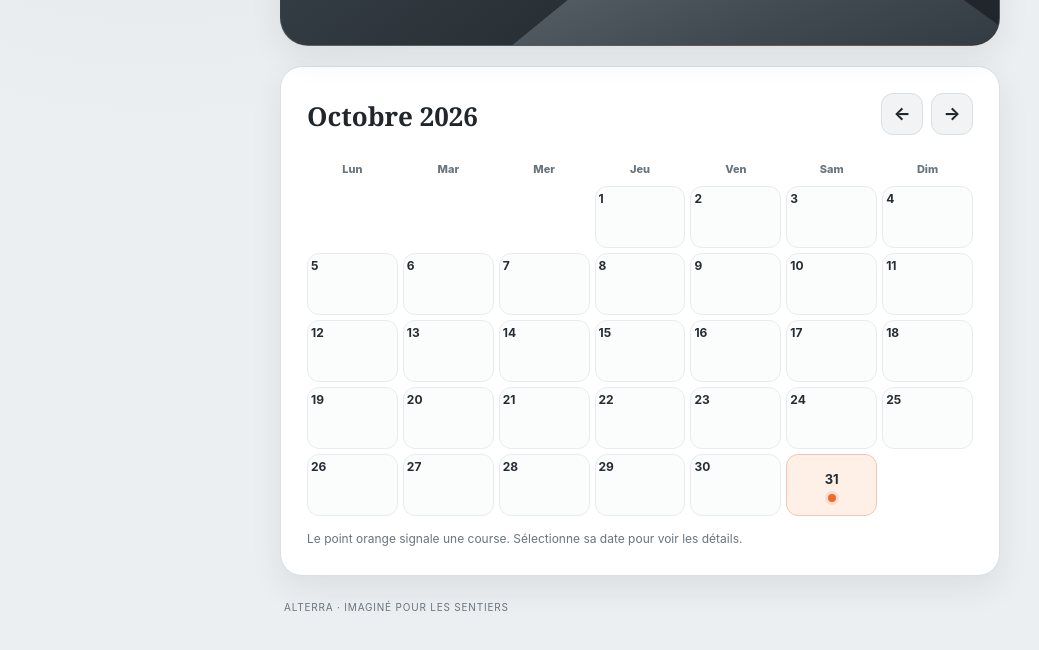
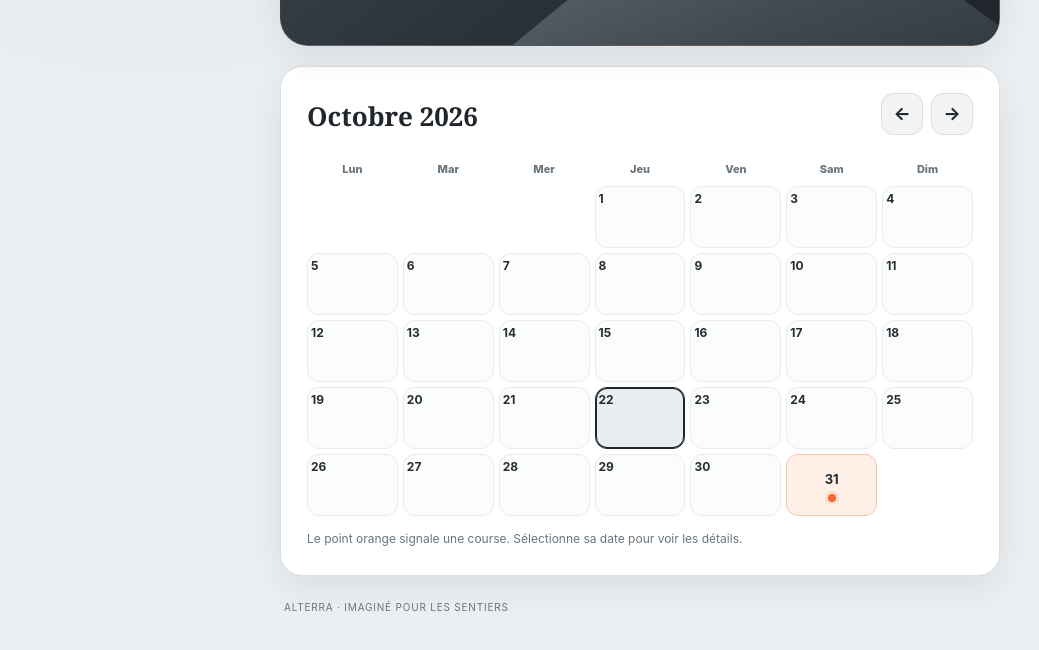
Before and after one commit to ClmntVrn/Alterra, a plain HTML site: page index.html in a window 1280 px wide. Shown: the part 404-1054 px from the top of the page, without its empty margins (0-1039 px from the left). Drawn offline with Linux system fonts and the light colour scheme.

Commit message:
add current date

```diff
--- a/index.html
+++ b/index.html
@@ -96,6 +96,8 @@
         details: "45 km · 1 000 m D+ · Départ à 23:30"
       }
     };
+    const today = new Date();
+    today.setHours(0, 0, 0, 0);
     const monthFormatter = new Intl.DateTimeFormat("fr-FR", {
       month: "long",
       year: "numeric"
@@ -192,6 +194,11 @@
             String(date.getMonth() + 1).padStart(2, "0"),
             String(date.getDate()).padStart(2, "0")
           ].join("-");
+          const isToday = date.getTime() === today.getTime();
+          if (isToday) {
+            dayCell.classList.add("is-today");
+            dayCell.setAttribute("aria-current", "date");
+          }
           const dayNumber = document.createElement("span");
           dayNumber.className = "calendar-date";
           dayNumber.textContent = day;
--- a/styles.css
+++ b/styles.css
@@ -264,6 +264,15 @@ button {
   background: var(--color-accent-soft);
 }
 
+.calendar-day.is-today {
+  border-color: var(--color-charcoal);
+  box-shadow: inset 0 0 0 1px var(--color-charcoal);
+}
+
+.calendar-day.is-today:not(.has-event) {
+  background: #e9edf0;
+}
+
 .calendar-date-button {
   display: flex;
   width: 100%;
@@ -287,6 +296,8 @@ button {
 .calendar-date-button .calendar-date {
   font-size: 13px;
 }
+
+
 
 .calendar-event-dot {
   width: 8px;
```
